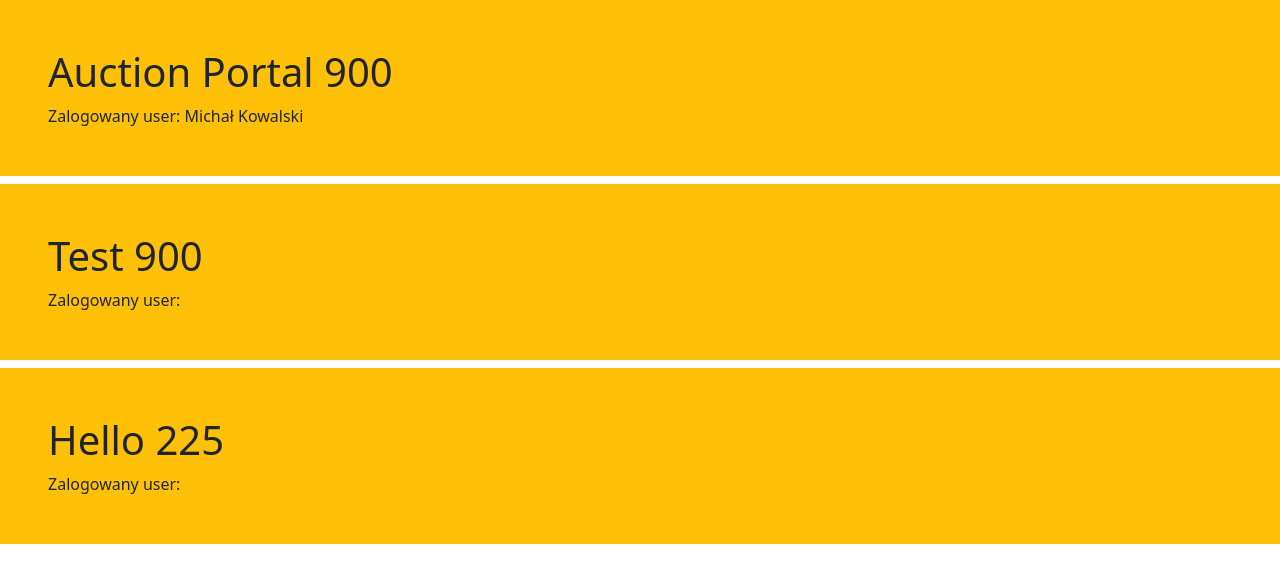
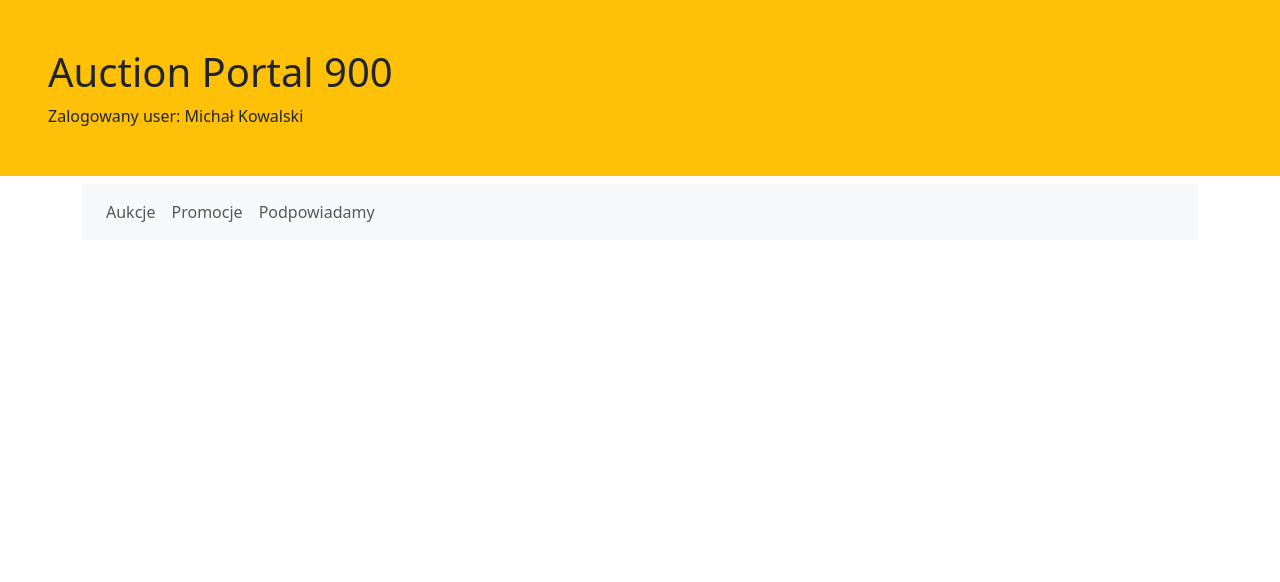
Before and after one commit to michaljabi/20251013-angular, an Angular app in the folder auction-portal/: page / in a window 1280 px wide. Shown: the top 582 px of the page. Built offline with nearby package versions, Linux system fonts and the light colour scheme.

Commit message:
task(08)[main-menu]: component + interface to shape data + @for sytnax

```diff
--- a/auction-portal/src/app/app.html
+++ b/auction-portal/src/app/app.html
@@ -1,6 +1,8 @@
 <app-header [user]="{ name: 'Michał', lastName: 'Kowalski'}" />
-<app-header appTitle="Test" />
-<app-header appTitle="Hello" [luckyNumber]="23 + 200 + 2"/>
+<!--<app-header appTitle="Test" />-->
+<!--<app-header appTitle="Hello" [luckyNumber]="23 + 200 + 2"/>-->
 <main class="container">
+  <!-- main-menu -->
+  <app-main-menu />
   <router-outlet />
 </main>
--- a/auction-portal/src/app/app.ts
+++ b/auction-portal/src/app/app.ts
@@ -1,10 +1,11 @@
 import { Component } from '@angular/core';
 import { RouterOutlet } from '@angular/router';
 import {HeaderComponent} from './header/header.component';
+import {MainMenuComponent} from './main-menu/main-menu.component';
 
 @Component({
   selector: 'app-root',
-  imports: [RouterOutlet, HeaderComponent],
+  imports: [RouterOutlet, HeaderComponent, MainMenuComponent],
   templateUrl: './app.html',
   styleUrl: './app.css'
 })
--- /dev/null
+++ b/auction-portal/src/app/main-menu/main-menu.component.ts
@@ -0,0 +1,45 @@
+import {Component} from '@angular/core';
+import type {MenuItem} from './menu.item';
+// import {NgFor} from '@angular/common';
+
+// import {JsonPipe, UpperCasePipe} from '@angular/common';
+
+@Component({
+  selector: 'app-main-menu',
+  imports: [ /*JsonPipe, UpperCasePipe*//*, NgFor // - potrzebne żeby *ngFor działało */],
+  template: `
+    <nav class="navbar navbar-expand-lg navbar-light bg-light px-3 mb-3">
+      <button class="navbar-toggler" type="button">
+        <span class="navbar-toggler-icon"></span>
+      </button>
+      <div class="collapse navbar-collapse show">
+<!--        {{ { name: 'Michał' } | json | uppercase }}-->
+        <ul class="navbar-nav">
+          @for (item of items; track item.label) {
+            <li class="nav-item">
+              <a class="nav-link" [href]="item.href">{{item.label}}</a>
+            </li>
+          } @empty {
+            <li class="nav-item">Brak elementów  w menu</li>
+          }
+          <!-- starszy zapis w oparciu o dyrektywę strukturalną (*) trackBy opcjonalne -->
+          <!--
+          <li class="nav-item" *ngFor="let item of items; ">
+            <a class="nav-link" [href]="item.href">{{item.label}}</a>
+          </li>
+          -->
+          <!-- na depricated musimy uważać, bo jeśli jest w v20 to oznacza że w v21 już może nie być dostępne -->
+        </ul>
+      </div>
+    </nav>
+  `,
+  styles: ``
+})
+export class MainMenuComponent {
+
+    items: MenuItem[] = [
+      { href: '/auctions', label: 'Aukcje' },
+      { href: '/promotions', label: 'Promocje' },
+      { href: '/advices', label: 'Podpowiadamy' },
+    ];
+}
--- /dev/null
+++ b/auction-portal/src/app/main-menu/menu.item.ts
@@ -0,0 +1,4 @@
+export interface MenuItem {
+  href: string;
+  label: string;
+}
```
Also changed, not shown: 1 other file (tests, documents, lock files or other folders).
